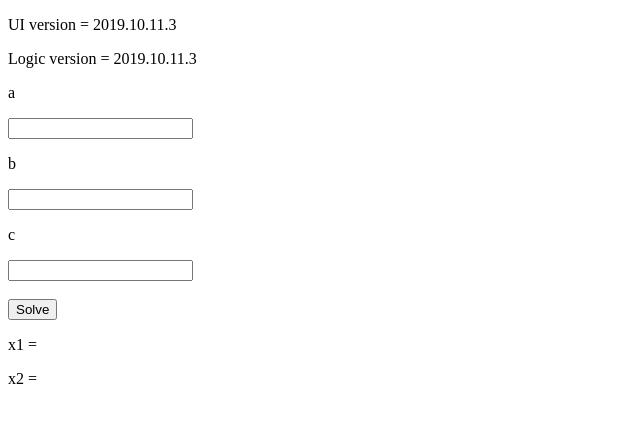
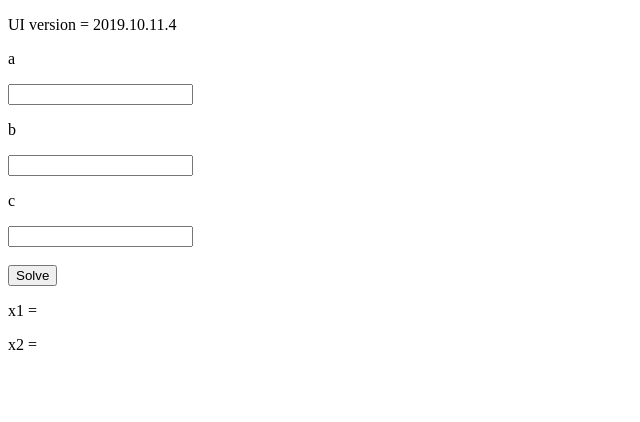
Before and after one commit to paulteoc/paulteoc.github.io, a plain HTML site: page Dispozitive Mobile/eq2.html in a window 1280 px wide. Shown: the whole page, without its empty margins (0-640 px from the left). Drawn offline with Linux system fonts and the light colour scheme.

Commit message:
with classes

```diff
--- a/Dispozitive Mobile/eq2-o.js
+++ b/Dispozitive Mobile/eq2-o.js
@@ -1,4 +1,4 @@
-document.getElementById("id_logic_version").innerHTML = "Logic version = 2019.10.11.3";
+document.getElementById("id_logic_version").innerHTML = "Logic version = 2019.10.11.4";
 
 document.getElementById("id_solve").addEventListener("click", solve);
 
--- a/Dispozitive Mobile/eq2.html
+++ b/Dispozitive Mobile/eq2.html
@@ -7,7 +7,7 @@
 
 <body>
 
-    <p>UI version = 2019.10.11.3</p>
+    <p>UI version = 2019.10.11.4</p>
     <p id="id_logic_version"></p>
     <p>a</p>
     <input type="text" id="id_a"></input>
@@ -24,7 +24,7 @@
 
     <p id="id_x1">x1 = </p>
     <p id="id_x2">x2 = </p>
-    <script src="eq2-o.js"></script>
+    <script src="eq2-c.js"></script>
 </body>
 
 </html>
```
